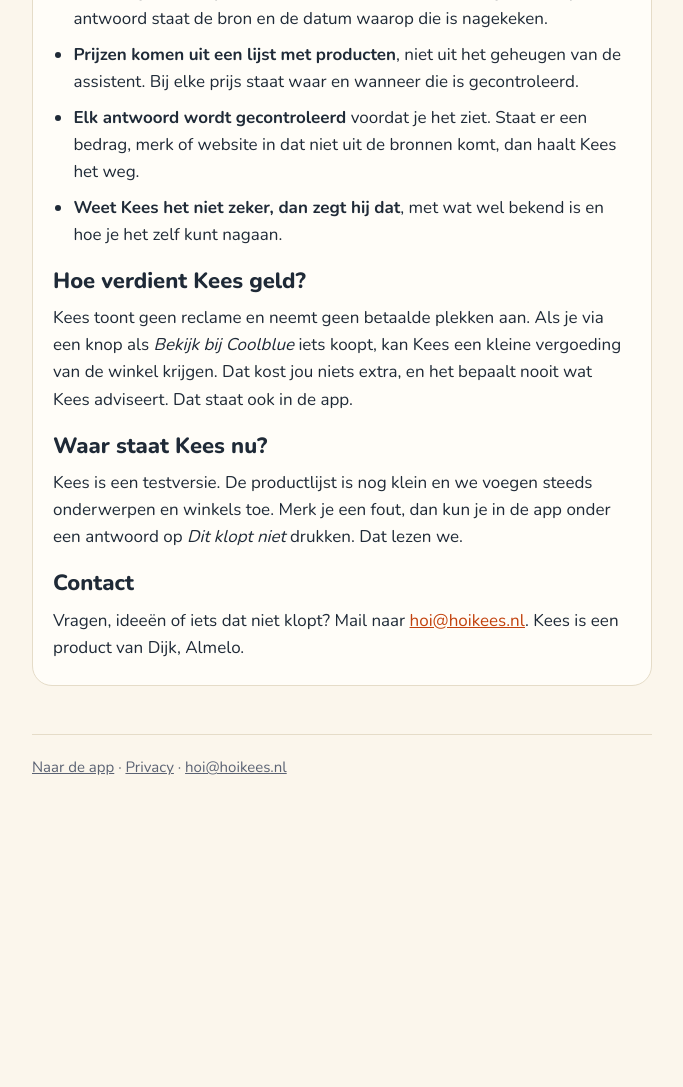
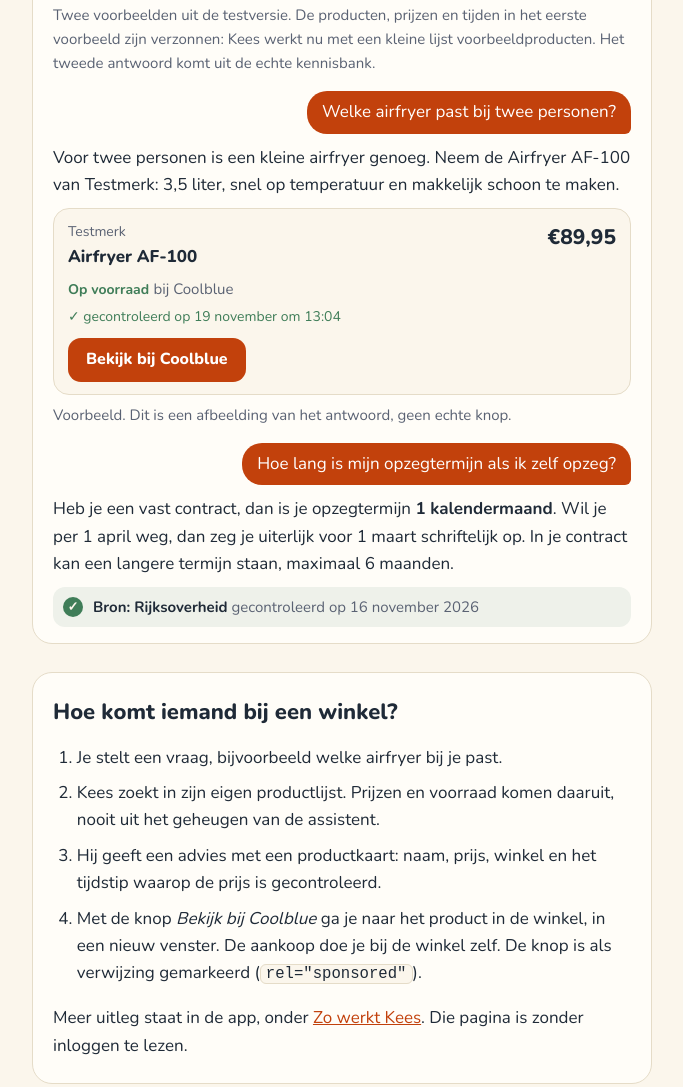
Before and after one commit to pgwr8kwk2k-sudo/hoikees-site, a plain HTML site: page index.html in a window 1280 px wide. Shown: the part 1045-2132 px from the top of the page, without its empty margins (298-981 px from the left). Before the commit the page ends 1856 px from the top, so only its background shows below. Drawn offline with Linux system fonts and the light colour scheme.

Commit message:
Site: voorbeelden van een antwoord, uitleg hoe iemand bij een winkel komt, eerlijk over voorbeeldproducten
Co-Authored-By: Claude Sonnet 5.5 <noreply@anthropic.com>

```diff
--- a/index.html
+++ b/index.html
@@ -9,7 +9,7 @@
 <link rel="icon" href="favicon-kop-64.png" type="image/png" sizes="64x64">
 <link rel="apple-touch-icon" href="apple-touch-icon.png">
 <link rel="preload" href="fonts/fredoka-700.woff2" as="font" type="font/woff2" crossorigin>
-<link rel="stylesheet" href="style.css?v=2">
+<link rel="stylesheet" href="style.css?v=3">
 <title>Kees · jouw assistent voor alledaagse vragen</title>
 <meta name="description" content="Kees is een assistent voor alledaagse vragen in Nederland: eerlijk advies, bedragen en regels met bron, en prijzen die kloppen. Nu in een besloten testfase.">
 <meta property="og:title" content="Kees, klaar is Kees">
@@ -162,20 +162,61 @@
   <h2>Wat is Kees?</h2>
   <p>Kees is een assistent waaraan je gewone vragen stelt: welke airfryer past bij jou, wat er geldt voor zorgtoeslag, wanneer je je zorgverzekering kunt wijzigen, hoeveel dagen het nog is tot Sinterklaas. Hij antwoordt kort en duidelijk, in gewoon Nederlands.</p>
   <p>Kees is een computerprogramma (AI), geen mens. Dat zegt hij ook als je het vraagt.</p>
+</section>
 
+<section class="kaart" aria-labelledby="voorbeeld-kop">
+  <h2 id="voorbeeld-kop">Zo ziet een antwoord eruit</h2>
+  <p class="klein">Twee voorbeelden uit de testversie. De producten, prijzen en tijden in het eerste voorbeeld zijn verzonnen: Kees werkt nu met een kleine lijst voorbeeldproducten. Het tweede antwoord komt uit de echte kennisbank.</p>
+
+  <figure class="voorbeeld" aria-label="Voorbeeld: een productvraag">
+    <div class="v-vraag">Welke airfryer past bij twee personen?</div>
+    <div class="v-antwoord">
+      <p>Voor twee personen is een kleine airfryer genoeg. Neem de Airfryer AF-100 van Testmerk: 3,5 liter, snel op temperatuur en makkelijk schoon te maken.</p>
+      <div class="v-product">
+        <div class="v-kop"><div><span class="v-merk">Testmerk</span><span class="v-naam">Airfryer AF-100</span></div><div class="v-prijs">&euro;89,95</div></div>
+        <div class="v-regel"><span class="v-voorraad">Op voorraad</span> <span class="klein">bij Coolblue</span></div>
+        <div class="v-controle"><span aria-hidden="true">&#10003;</span> gecontroleerd op 19 november om 13:04</div>
+        <span class="knop v-knop">Bekijk bij Coolblue</span>
+      </div>
+    </div>
+    <figcaption class="klein">Voorbeeld. Dit is een afbeelding van het antwoord, geen echte knop.</figcaption>
+  </figure>
+
+  <figure class="voorbeeld" aria-label="Voorbeeld: een vraag over een regel">
+    <div class="v-vraag">Hoe lang is mijn opzegtermijn als ik zelf opzeg?</div>
+    <div class="v-antwoord">
+      <p>Heb je een vast contract, dan is je opzegtermijn <strong>1 kalendermaand</strong>. Wil je per 1 april weg, dan zeg je uiterlijk voor 1 maart schriftelijk op. In je contract kan een langere termijn staan, maximaal 6 maanden.</p>
+      <div class="v-bron"><span class="v-vink" aria-hidden="true">&#10003;</span><span><strong>Bron: Rijksoverheid</strong> <span class="klein">gecontroleerd op 16 november 2026</span></span></div>
+    </div>
+  </figure>
+</section>
+
+<section class="kaart" aria-labelledby="winkel-kop">
+  <h2 id="winkel-kop">Hoe komt iemand bij een winkel?</h2>
+  <ol>
+    <li>Je stelt een vraag, bijvoorbeeld welke airfryer bij je past.</li>
+    <li>Kees zoekt in zijn eigen productlijst. Prijzen en voorraad komen daaruit, nooit uit het geheugen van de assistent.</li>
+    <li>Hij geeft een advies met een productkaart: naam, prijs, winkel en het tijdstip waarop de prijs is gecontroleerd.</li>
+    <li>Met de knop <em>Bekijk bij Coolblue</em> ga je naar het product in de winkel, in een nieuw venster. De aankoop doe je bij de winkel zelf. De knop is als verwijzing gemarkeerd (<code>rel="sponsored"</code>).</li>
+  </ol>
+  <p>Meer uitleg staat in de app, onder <a href="https://app.hoikees.nl/#uitleg">Zo werkt Kees</a>. Die pagina is zonder inloggen te lezen.</p>
+</section>
+
+<section class="kaart">
   <h2>Hoe zorgt Kees dat het klopt?</h2>
   <ul>
     <li><strong>Regels en bedragen komen uit officiële bronnen</strong>, zoals de Belastingdienst, Rijksoverheid en de Sociale Verzekeringsbank. Bij het antwoord staat de bron en de datum waarop die is nagekeken.</li>
     <li><strong>Prijzen komen uit een lijst met producten</strong>, niet uit het geheugen van de assistent. Bij elke prijs staat waar en wanneer die is gecontroleerd.</li>
     <li><strong>Elk antwoord wordt gecontroleerd</strong> voordat je het ziet. Staat er een bedrag, merk of website in dat niet uit de bronnen komt, dan haalt Kees het weg.</li>
     <li><strong>Weet Kees het niet zeker, dan zegt hij dat</strong>, met wat wel bekend is en hoe je het zelf kunt nagaan.</li>
+    <li><strong>Verandert een regel, dan merk je dat.</strong> Een antwoord dat niet meer klopt, krijgt een melding met wat er nu geldt.</li>
   </ul>
 
   <h2>Hoe verdient Kees geld?</h2>
-  <p>Kees toont geen reclame en neemt geen betaalde plekken aan. Als je via een knop als <em>Bekijk bij Coolblue</em> iets koopt, kan Kees een kleine vergoeding van de winkel krijgen. Dat kost jou niets extra, en het bepaalt nooit wat Kees adviseert. Dat staat ook in de app.</p>
+  <p>Kees toont geen reclame en neemt geen betaalde plekken aan. Als je via een knop als <em>Bekijk bij Coolblue</em> iets koopt, kan Kees een kleine vergoeding van de winkel krijgen, via het affiliate-netwerk Awin. Dat kost jou niets extra, en het bepaalt nooit wat Kees adviseert. Dat staat ook in de app.</p>
 
   <h2>Waar staat Kees nu?</h2>
-  <p>Kees is een testversie. De productlijst is nog klein en we voegen steeds onderwerpen en winkels toe. Merk je een fout, dan kun je in de app onder een antwoord op <em>Dit klopt niet</em> drukken. Dat lezen we.</p>
+  <p>Kees is een testversie met een klein aantal testers. De productlijst bestaat nog uit voorbeeldproducten met voorbeeldprijzen, en de knop naar een winkel gaat voorlopig naar de homepage. Echte producten uit de winkelfeed en de verwijslinks van het affiliate-netwerk voegen we pas toe na goedkeuring door de winkel. Merk je een fout, dan kun je in de app onder een antwoord op <em>Dit klopt niet</em> drukken. Dat lezen we.</p>
 
   <h2>Contact</h2>
   <p>Vragen, ideeën of iets dat niet klopt? Mail naar <a href="mailto:hoi@hoikees.nl">hoi@hoikees.nl</a>. Kees is een product van Dijk, Almelo.</p>
--- a/style.css
+++ b/style.css
@@ -46,3 +46,23 @@ article h1{font-family:Nunito,system-ui,sans-serif;font-weight:800;font-size:32p
 @keyframes zweef{50%{transform:translateY(-6px)}}
 @keyframes klap{from{transform:rotate(-6deg)}to{transform:rotate(10deg)}}
 @media (prefers-reduced-motion:reduce){.laag,.vlieger,.vlieger .vleugel{animation:none}}
+
+/* Voorbeelden van een antwoord: dezelfde looks als in de app (bronstrook en productkaart), maar als afbeelding, niet bedienbaar. */
+.voorbeeld{margin:16px 0 0;padding:0}
+.v-vraag{margin:0 0 10px auto;width:fit-content;max-width:88%;background:var(--oranje);color:var(--knoptekst);border-radius:20px 20px 6px 20px;padding:9px 15px;line-height:1.45}
+.v-antwoord{max-width:38em}
+.v-antwoord p{margin:.2em 0 .6em}
+.v-product{background:var(--creme);border:1px solid var(--lijn);border-radius:16px;padding:12px 14px}
+.v-kop{display:flex;justify-content:space-between;gap:12px;align-items:flex-start}
+.v-merk{display:block;font-size:14px;color:var(--grijs)}
+.v-naam{display:block;font-weight:800}
+.v-prijs{font-weight:800;font-size:21px}
+.v-regel{margin:4px 0}
+.v-voorraad{display:inline-block;font-size:14px;font-weight:700;color:var(--groen)}
+.v-controle{font-size:14px;color:var(--groen);margin:2px 0 10px}
+.v-knop{padding:9px 18px;font-size:16px;cursor:default}
+.v-bron{display:flex;gap:10px;align-items:center;background:color-mix(in srgb,var(--groen) 9%,var(--kaart));border-radius:12px;padding:8px 12px 8px 10px;font-size:15px}
+.v-vink{flex:none;width:20px;height:20px;border-radius:50%;background:var(--groen);color:var(--creme);display:grid;place-items:center;font-size:13px;font-weight:800;line-height:1}
+figcaption{margin-top:8px}
+ol{padding-left:1.4em}
+code{font-size:.92em;background:var(--creme);border:1px solid var(--lijn);border-radius:6px;padding:0 5px}
```
